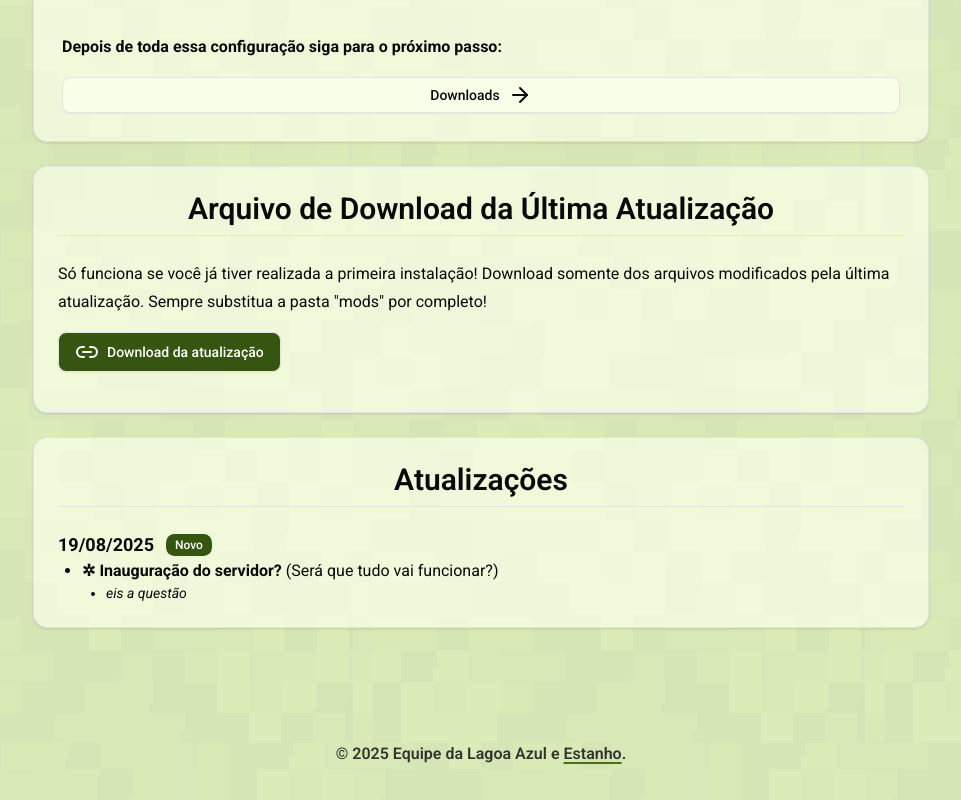
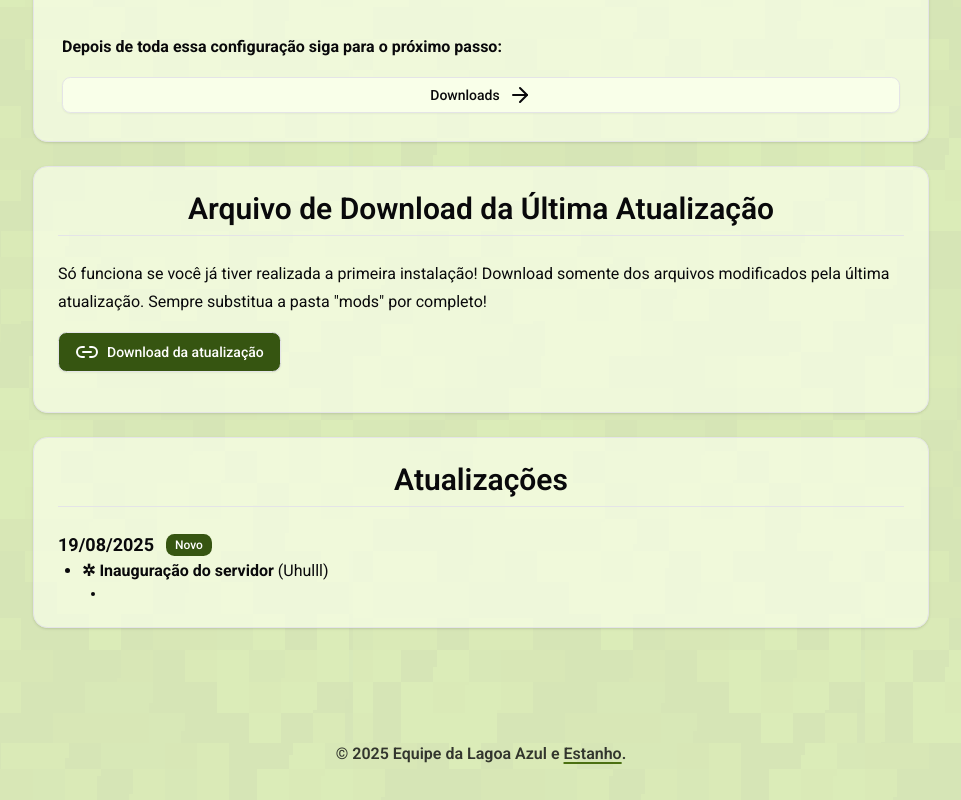
Before and after one commit to estanho/minecraft-choke7, a React (Vite) app: page / in a window 1280 px wide. Shown: the part 2329-3129 px from the top of the page, without its empty margins (159-1120 px from the left). Built offline with nearby package versions, Linux system fonts and the light colour scheme; no server answers.

Commit message:
feat: add update

```diff
--- a/src/data/updates.ts
+++ b/src/data/updates.ts
@@ -12,9 +12,9 @@ export const updates: updateInterface[] = [
     date: "19/08/2025",
     changes: [
       {
-        title: "✲ Inauguração do servidor?",
-        description: "Será que tudo vai funcionar?",
-        dependency: ["eis a questão"],
+        title: "✲ Inauguração do servidor",
+        description: "Uhulll",
+        dependency: [""],
       },
     ],
   },
```
